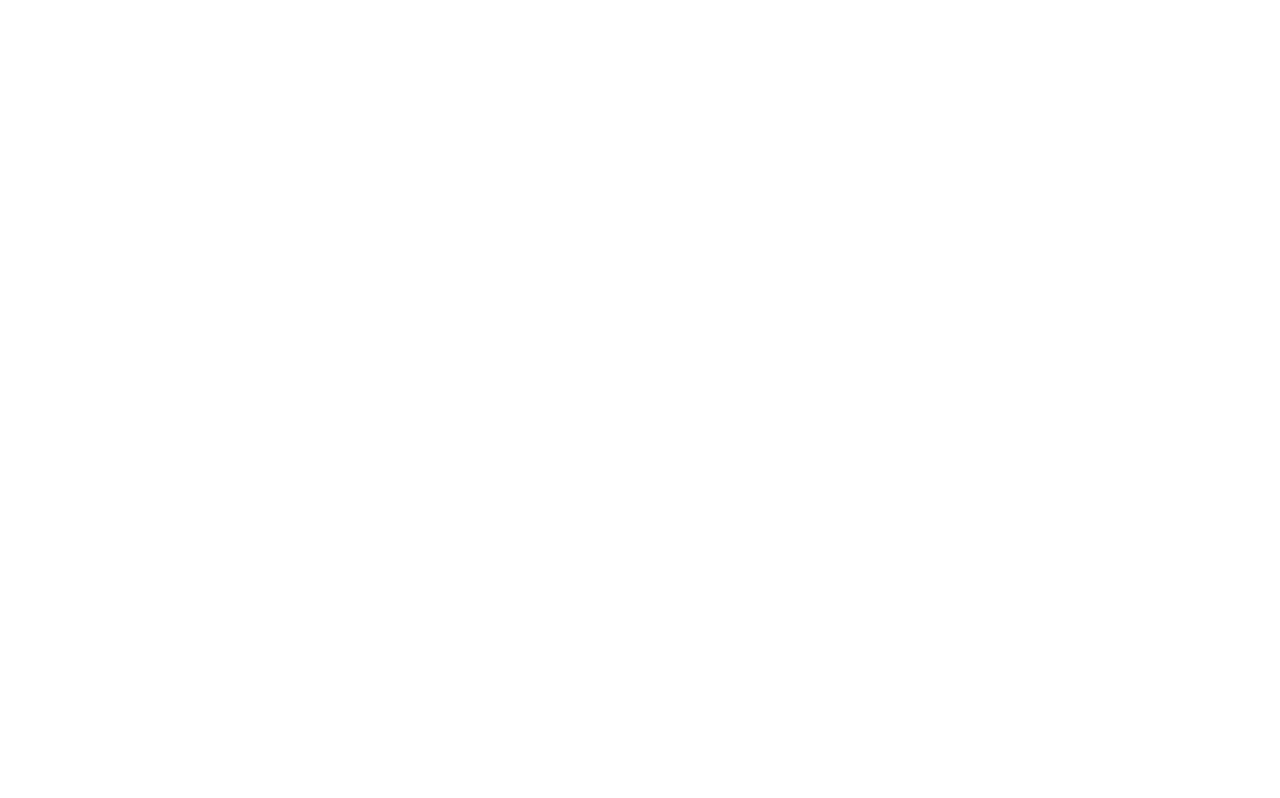
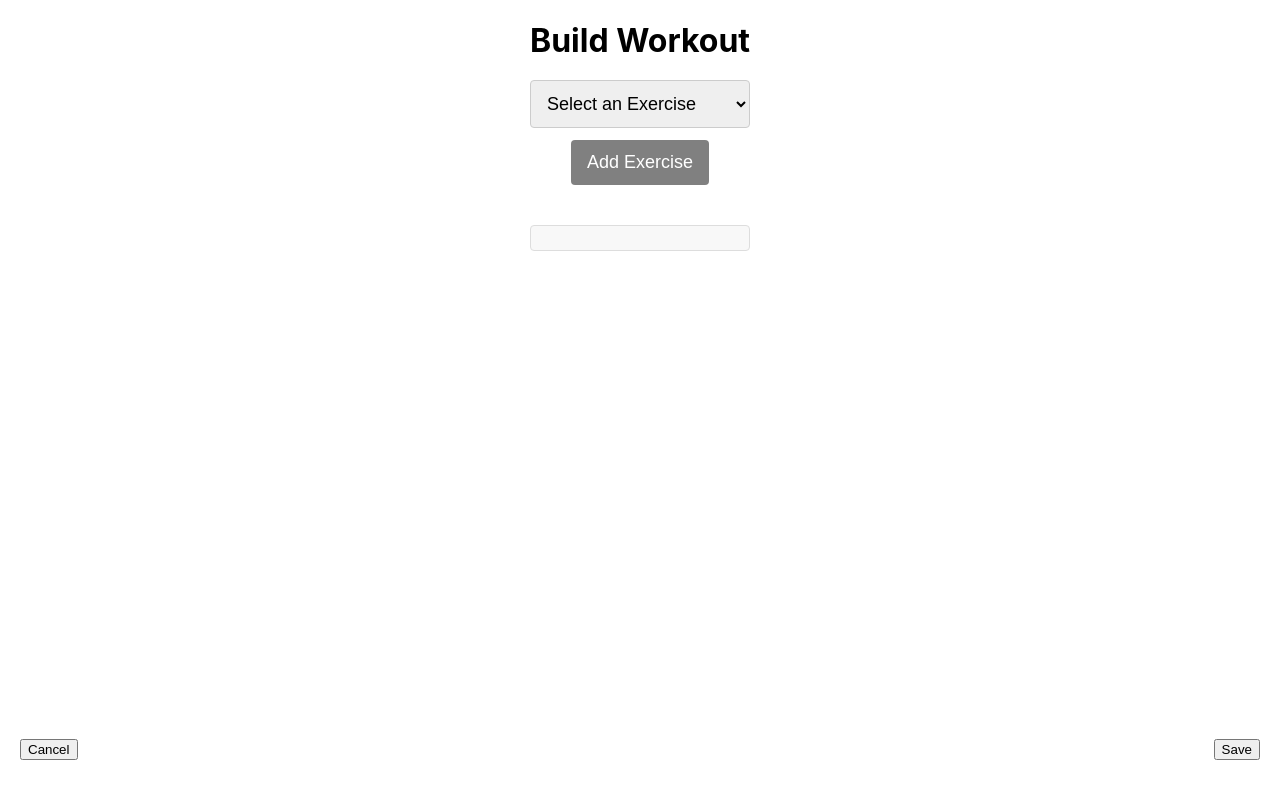
Before and after one commit to kylarhuynh/senior-project, a React (Create React App) app in the folder client/: page /buildworkout in a window 1280 px wide. Before the commit this address had no page. Built offline with nearby package versions, Linux system fonts and the light colour scheme.

Commit message:
Worked on workouts. BuildWorkout page

```diff
--- a/client/src/App.js
+++ b/client/src/App.js
@@ -1,19 +1,21 @@
 import './App.css';
-import { BrowserRouter as Router, Routes, Route } from 'react-router-dom';
+import { BrowserRouter as Router, Routes, Route, Navigate } from 'react-router-dom';
 import LoginPage from './pages/login.tsx';  // Importing the LoginPage component
 import HomePage from './pages/home.tsx';    // Importing the HomePage component
 import WorkoutHome from './pages/workouts/workouthome.tsx';
 import CaloriesHome from './pages/calories/calorieshome.tsx';
+import BuildWorkoutPage from './pages/workouts/buildworkout.tsx';
 
 function App() {
   return (
     <Router>
       <Routes>
+        <Route path="/" element={<Navigate to="/login" replace />} /> {/* Redirect from / to /login */}
         <Route path="/login" element={<LoginPage />} />  {/* LoginPage route */}
         <Route path="/home" element={<HomePage />} />  {/* HomePage route */}
         <Route path="/workouthome" element={<WorkoutHome />} />
         <Route path="/calorieshome" element={<CaloriesHome />} />
-
+        <Route path="/buildworkout" element={<BuildWorkoutPage />} />
       </Routes>
     </Router>
   );
--- a/client/src/pages/calories/calorieshome.tsx
+++ b/client/src/pages/calories/calorieshome.tsx
@@ -1,5 +1,6 @@
 import React from 'react';
 import { useNavigate } from 'react-router-dom'; // Correct import
+import '../../styles.css';
 
 const CaloriesHome = () => {
     const navigate = useNavigate(); // Initialize navigate
@@ -27,7 +28,7 @@
                     textAlign: 'center', // Center the text horizontally
                     marginBottom: '20px'
                 }}>Insert box here</p>
-                <div style={{ display: 'flex', justifyContent: 'center' }}>
+                <div className='fixed-bottom-left'>
                     <button
                         onClick={handleBackButton}
                     >
--- a/client/src/pages/home.tsx
+++ b/client/src/pages/home.tsx
@@ -1,5 +1,6 @@
 import React from 'react';
 import { useNavigate } from 'react-router-dom'; // Correct import
+import '../styles.css';
 
 const HomePage = () => {
     const navigate = useNavigate(); // Initialize navigate
@@ -73,14 +74,7 @@
                         Workout
                     </button>
                 </div>
-                <div div style={{
-                    position: 'absolute',  // Positioning it absolutely on the page
-                    bottom: '20px',        // 20px from the bottom
-                    left: '20px',          // 20px from the left side
-                    display: 'flex',
-                    justifyContent: 'left',
-                    marginBottom: '20px'
-                }}>
+                <div className="fixed-bottom-left">
                     <button
                         onClick={handleLogoutButton}
                     >
--- /dev/null
+++ b/client/src/pages/workouts/buildworkout.css
@@ -0,0 +1,75 @@
+.exercise-dropdown {
+    width: 100%;
+    padding: clamp(6px, 1vw, 12px);
+    margin-bottom: clamp(6px, 1vw, 12px);
+    border: 1px solid #ccc;
+    border-radius: 4px;
+    font-size: clamp(12px, 1.5vw, 18px); /* Adjusts font size dynamically */
+}
+
+.add-exercise-btn {
+    background-color: gray;
+    color: white;
+    padding: clamp(6px, 1vw, 12px) clamp(10px, 2vw, 16px);
+    border: none;
+    cursor: pointer;
+    border-radius: 4px;
+    margin-bottom: clamp(10px, 2vw, 20px);
+    font-size: clamp(12px, 1.5vw, 18px);
+}
+
+.exercise-list-container {
+    max-height: clamp(200px, 50vh, 400px); /* Adjusts height dynamically */
+    overflow-y: auto;
+    border: 1px solid #ddd;
+    border-radius: 4px;
+    padding: clamp(8px, 1.5vw, 12px);
+    background: #f8f8f8;
+}
+
+.exercise-list {
+    list-style: none;
+    padding: 0;
+    margin: 0;
+}
+
+.exercise-item {
+    background: white;
+    padding: clamp(8px, 1vw, 12px);
+    margin-bottom: clamp(4px, 1vw, 8px);
+    border-radius: 4px;
+    display: flex;
+    justify-content: space-between;
+    align-items: center;
+    box-shadow: 0px 2px 5px rgba(0, 0, 0, 0.1);
+    font-size: clamp(12px, 2vw, 18px); /* Dynamically adjust font size */
+}
+
+.exercise-buttons {
+    display: flex;
+    gap: clamp(6px, 1.5vw, 10px);
+}
+
+.edit-btn, .delete-btn {
+    font-size: clamp(10px, 1.5vw, 16px);
+    padding: clamp(4px, 0.8vw, 8px) clamp(6px, 1.2vw, 12px);
+    border-radius: 3px;
+    cursor: pointer;
+}
+
+.edit-btn {
+    background-color: #f0ad4e;
+    color: white;
+    border: none;
+}
+
+.delete-btn {
+    background-color: #a12a26;
+    color: white;
+    border: none;
+}
+
+.fixed-bottom-left, .fixed-bottom-right {
+    position: absolute;
+    bottom: clamp(10px, 2vw, 20px);
+}
--- /dev/null
+++ b/client/src/pages/workouts/buildworkout.tsx
@@ -0,0 +1,102 @@
+import React, { useState } from 'react';
+import { useNavigate } from 'react-router-dom';
+import '../../styles.css';
+import './buildworkout.css';
+
+const BuildWorkoutPage = () => {
+    const navigate = useNavigate();
+    const [selectedExercise, setSelectedExercise] = useState('');
+    const [exerciseList, setExerciseList] = useState([]);
+    const [editingIndex, setEditingIndex] = useState(null);
+
+    // Example list of exercises
+    const exercises = ['Push-up', 'Squat', 'Bench Press', 'Deadlift', 'Pull-up'];
+
+    const handleAddExercise = () => {
+        if (selectedExercise) {
+            setExerciseList([...exerciseList, selectedExercise]); // Add to list
+            setSelectedExercise(''); // Reset selection
+        }
+    };
+
+    const handleEditExercise = (index: number) => {
+        setSelectedExercise(exerciseList[index]); // Pre-fill dropdown with current value
+        setEditingIndex(index);
+    };
+
+    const handleSaveEdit = () => {
+        if (editingIndex !== null && selectedExercise) {
+            const updatedList = [...exerciseList];
+            updatedList[editingIndex] = selectedExercise;
+            setExerciseList(updatedList);
+            setEditingIndex(null);
+            setSelectedExercise('');
+        }
+    };
+
+    const handleDeleteExercise = (index: number) => {
+        setExerciseList(exerciseList.filter((_, i) => i !== index));
+    };
+
+    const handleBackButton = () => {
+        navigate('/workouthome');
+    };
+
+    return (
+        <div style={{
+            display: 'flex',
+            justifyContent: 'center',
+            height: '100vh'
+        }}>
+            <div className="text-center p-8 bg-white rounded-lg shadow-lg w-full max-w-md">
+                <h1 style={{ textAlign: 'center', marginBottom: '20px' }}>Build Workout</h1>
+
+                {/* Exercise Selection */}
+                <select
+                    value={selectedExercise}
+                    onChange={(e) => setSelectedExercise(e.target.value)}
+                    className="exercise-dropdown"
+                >
+                    <option value="">Select an Exercise</option>
+                    {exercises.map((exercise, index) => (
+                        <option key={index} value={exercise}>{exercise}</option>
+                    ))}
+                </select>
+
+                <div style={{ display: 'flex', justifyContent: 'center', marginBottom: '20px' }}>
+                    <button
+                        onClick={editingIndex !== null ? handleSaveEdit : handleAddExercise}
+                        className="add-exercise-btn"
+                    >
+                        {editingIndex !== null ? "Save Edit" : "Add Exercise"}
+                    </button>
+                </div>
+
+                {/* Scrollable List of Exercises */}
+                <div className="exercise-list-container">
+                    <ul className="exercise-list">
+                        {exerciseList.map((exercise, index) => (
+                            <li key={index} className="exercise-item">
+                                {exercise}
+                                <div className="exercise-buttons">
+                                    <button onClick={() => handleEditExercise(index)} className="edit-btn">Edit</button>
+                                    <button onClick={() => handleDeleteExercise(index)} className="delete-btn">Delete</button>
+                                </div>
+                            </li>
+                        ))}
+                    </ul>
+                </div>
+
+                {/* Buttons */}
+                <div className="fixed-bottom-left">
+                    <button onClick={handleBackButton}>Cancel</button>
+                </div>
+                <div className="fixed-bottom-right">
+                    <button>Save</button>
+                </div>
+            </div>
+        </div>
+    );
+};
+
+export default BuildWorkoutPage;
--- a/client/src/pages/workouts/workouthome.tsx
+++ b/client/src/pages/workouts/workouthome.tsx
@@ -1,7 +1,8 @@
 import React from 'react';
 import { useNavigate } from 'react-router-dom'; // Correct import
+import '../../styles.css';
 
-const WorkoutsHome = () => {
+const WorkoutHome = () => {
     const navigate = useNavigate(); // Initialize navigate
 
     const handleBackButton = () => {
@@ -16,22 +17,46 @@
             height: '100vh' // Make sure the container takes full viewport height
         }}>
             {/* Center content horizontally and vertically */}
-            <div className="text-center p-8 bg-white rounded-lg shadow-lg w-full max-w-md">
+            <div className="text-center p-8 bg-white rounded-lg shadow-lg w-full max-w-md text-red-500">
                 <h1 style={{
                     textAlign: 'center', // Center the text horizontally
                     marginBottom: '20px'
                 }}>
-                    Workouts Home
+                    Workout Home
                 </h1>
-                <p style={{
-                    textAlign: 'center', // Center the text horizontally
-                    marginBottom: '20px'
-                }}>Insert stuff</p>
-                <div style={{ display: 'flex', justifyContent: 'center' }}>
+                <div style={{ display: 'flex', justifyContent: 'center', marginBottom: '20px' }}>
+                    <button
+                        onClick={() => navigate('/buildworkout')}
+                    >
+                        Build Workout
+                    </button>
+                </div>
+                <div style={{ display: 'flex', justifyContent: 'center', marginBottom: '20px' }}>
+                    <button
+                        onClick={() => navigate('/home')}
+                    >
+                        Premade Workouts
+                    </button>
+                </div>
+                <div style={{ display: 'flex', justifyContent: 'center', marginBottom: '20px' }}>
+                    <button
+                        onClick={() => navigate('/home')}
+                    >
+                        Free Workout
+                    </button>
+                </div>
+                <div style={{ display: 'flex', justifyContent: 'center', marginBottom: '20px' }}>
+                    <button
+                        onClick={() => navigate('/home')}
+                    >
+                        View Past Workouts
+                    </button>
+                </div>
+                <div className="fixed-bottom-left">
                     <button
                         onClick={handleBackButton}
                     >
-                        Back
+                        Home
                     </button>
                 </div>
             </div>
@@ -39,4 +64,4 @@
     );
 };
 
-export default WorkoutsHome;
+export default WorkoutHome;
--- /dev/null
+++ b/client/src/styles.css
@@ -0,0 +1,17 @@
+.fixed-bottom-left {
+    position: absolute;
+    bottom: 20px;
+    left: 20px;
+    display: flex;
+    justify-content: left;
+    margin-bottom: 20px;
+}
+
+.fixed-bottom-right {
+    position: absolute;
+    bottom: 20px;
+    right: 20px;
+    display: flex;
+    justify-content: right;
+    margin-bottom: 20px;
+}
```
